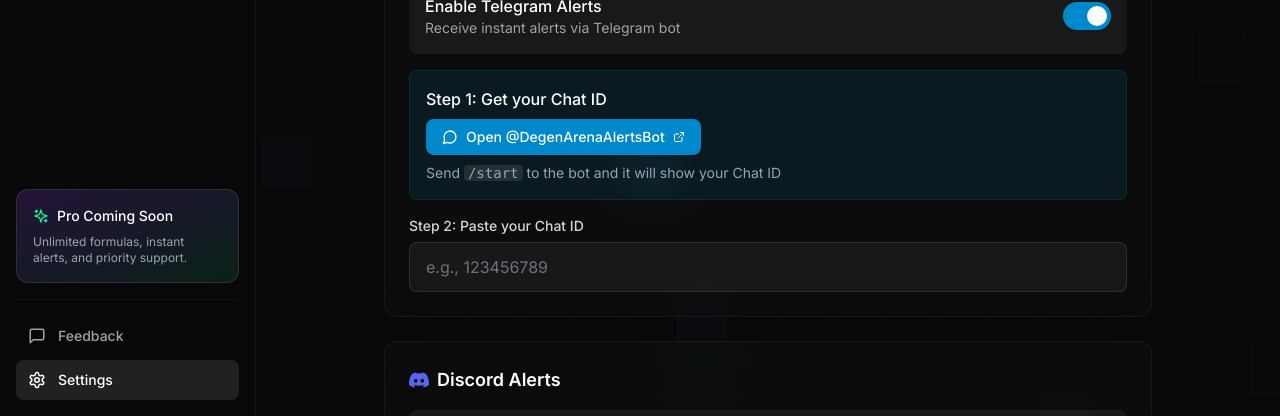
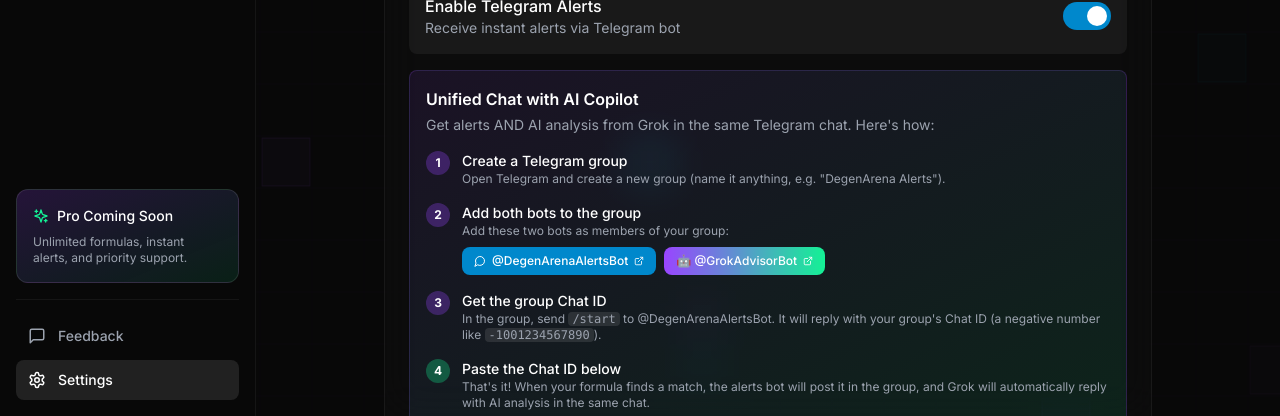
Before and after one commit to volynsal/degenarena, a Next.js app: page /settings in a window 1280 px wide. Both pictures are taken after a click on the button 1087 px from the left and 1285 px from the top of the page. Shown: the part 1269-1685 px from the top of the page. Built offline with nearby package versions, Linux system fonts and the light colour scheme; no server answers.

Commit message:
Going live

```diff
--- a/src/app/(dashboard)/settings/page.tsx
+++ b/src/app/(dashboard)/settings/page.tsx
@@ -478,26 +478,87 @@ export default function SettingsPage() {
 
             {formData.telegram_enabled && (
               <>
-                <div className="p-4 rounded-lg bg-[#0088cc]/10 border border-[#0088cc]/20">
-                  <p className="text-white font-medium mb-2">Step 1: Get your Chat ID</p>
+                {/* Unified Chat Setup Guide */}
+                <div className="p-4 rounded-lg bg-gradient-to-br from-arena-purple/10 to-arena-cyan/10 border border-arena-purple/20">
+                  <p className="text-white font-semibold mb-1">Unified Chat with AI Copilot</p>
+                  <p className="text-sm text-gray-400 mb-4">
+                    Get alerts AND AI analysis from Grok in the same Telegram chat. Here&apos;s how:
+                  </p>
+
+                  <div className="space-y-4">
+                    {/* Step 1 */}
+                    <div className="flex gap-3">
+                      <div className="flex-shrink-0 w-6 h-6 rounded-full bg-arena-purple/30 flex items-center justify-center text-xs font-bold text-white">1</div>
+                      <div>
+                        <p className="text-sm text-white font-medium">Create a Telegram group</p>
+                        <p className="text-xs text-gray-400">Open Telegram and create a new group (name it anything, e.g. &quot;DegenArena Alerts&quot;).</p>
+                      </div>
+                    </div>
+
+                    {/* Step 2 */}
+                    <div className="flex gap-3">
+                      <div className="flex-shrink-0 w-6 h-6 rounded-full bg-arena-purple/30 flex items-center justify-center text-xs font-bold text-white">2</div>
+                      <div>
+                        <p className="text-sm text-white font-medium">Add both bots to the group</p>
+                        <p className="text-xs text-gray-400 mb-2">Add these two bots as members of your group:</p>
+                        <div className="flex flex-wrap gap-2">
                           <a
                             href="https://t.me/DegenArenaAlertsBot"
                             target="_blank"
                             rel="noopener noreferrer"
-                    className="inline-flex items-center gap-2 px-4 py-2 bg-[#0088cc] hover:bg-[#0088cc]/90 text-white rounded-lg text-sm font-medium transition-colors"
+                            className="inline-flex items-center gap-1.5 px-3 py-1.5 bg-[#0088cc] hover:bg-[#0088cc]/90 text-white rounded-lg text-xs font-medium transition-colors"
                           >
-                    <MessageCircle className="w-4 h-4" />
-                    Open @DegenArenaAlertsBot
-                    <ExternalLink className="w-3 h-3" />
+                            <MessageCircle className="w-3 h-3" />
+                            @DegenArenaAlertsBot
+                            <ExternalLink className="w-2.5 h-2.5" />
                           </a>
-                  <p className="text-sm text-gray-400 mt-2">
-                    Send <code className="bg-white/10 px-1 rounded">/start</code> to the bot and it will show your Chat ID
+                          <a
+                            href="https://t.me/GrokAdvisorBot"
+                            target="_blank"
+                            rel="noopener noreferrer"
+                            className="inline-flex items-center gap-1.5 px-3 py-1.5 bg-gradient-to-r from-arena-purple to-arena-cyan hover:opacity-90 text-white rounded-lg text-xs font-medium transition-colors"
+                          >
+                            🤖 @GrokAdvisorBot
+                            <ExternalLink className="w-2.5 h-2.5" />
+                          </a>
+                        </div>
+                      </div>
+                    </div>
+
+                    {/* Step 3 */}
+                    <div className="flex gap-3">
+                      <div className="flex-shrink-0 w-6 h-6 rounded-full bg-arena-purple/30 flex items-center justify-center text-xs font-bold text-white">3</div>
+                      <div>
+                        <p className="text-sm text-white font-medium">Get the group Chat ID</p>
+                        <p className="text-xs text-gray-400">
+                          In the group, send <code className="bg-white/10 px-1 rounded">/start</code> to @DegenArenaAlertsBot. It will reply with your group&apos;s Chat ID (a negative number like <code className="bg-white/10 px-1 rounded">-1001234567890</code>).
+                        </p>
+                      </div>
+                    </div>
+
+                    {/* Step 4 */}
+                    <div className="flex gap-3">
+                      <div className="flex-shrink-0 w-6 h-6 rounded-full bg-arena-cyan/30 flex items-center justify-center text-xs font-bold text-white">4</div>
+                      <div>
+                        <p className="text-sm text-white font-medium">Paste the Chat ID below</p>
+                        <p className="text-xs text-gray-400">
+                          That&apos;s it! When your formula finds a match, the alerts bot will post it in the group, and Grok will automatically reply with AI analysis in the same chat.
+                        </p>
+                      </div>
+                    </div>
+                  </div>
+                </div>
+
+                {/* Alternative: DM setup */}
+                <div className="p-3 rounded-lg bg-white/5 border border-white/10">
+                  <p className="text-xs text-gray-400">
+                    <span className="text-gray-300 font-medium">Prefer DMs instead?</span> Just message <a href="https://t.me/DegenArenaAlertsBot" target="_blank" rel="noopener noreferrer" className="text-[#0088cc] hover:underline">@DegenArenaAlertsBot</a> directly, send <code className="bg-white/10 px-1 rounded">/start</code>, and paste that Chat ID below. You&apos;ll get alerts in a 1-on-1 chat (without Grok AI replies).
                   </p>
                 </div>
 
                 <Input
-                  label="Step 2: Paste your Chat ID"
-                  placeholder="e.g., 123456789"
+                  label="Paste your Chat ID"
+                  placeholder="e.g., -1001234567890 (group) or 123456789 (DM)"
                   value={formData.telegram_chat_id}
                   onChange={(e) => setFormData(prev => ({ ...prev, telegram_chat_id: e.target.value }))}
                 />
--- a/src/lib/services/alerts.ts
+++ b/src/lib/services/alerts.ts
@@ -271,7 +271,7 @@ You'll receive alerts when matches are found.`
           'Authorization': `Bearer ${apiKey}`,
         },
         body: JSON.stringify({
-          from: 'DegenArena HQ <onboarding@resend.dev>',
+          from: process.env.RESEND_FROM_EMAIL || 'DegenArena HQ <alerts@degenarenahq.com>',
           to: email,
           subject: `🎯 New Match: ${payload.tokenSymbol} matched your "${payload.formulaName}" formula`,
           html,
@@ -311,7 +311,7 @@ You'll receive alerts when matches are found.`
           'Authorization': `Bearer ${apiKey}`,
         },
         body: JSON.stringify({
-          from: 'DegenArena HQ <onboarding@resend.dev>',
+          from: process.env.RESEND_FROM_EMAIL || 'DegenArena HQ <alerts@degenarenahq.com>',
           to: email,
           subject: `🎯 DegenArena HQ Daily Report: ${payload.totalMatches} new match${payload.totalMatches === 1 ? '' : 'es'} found`,
           html,
@@ -752,7 +752,7 @@ You'll receive alerts when matches are found.`
     ${formulaSections}
 
     <div style="text-align: center; margin-top: 30px;">
-      <a href="${process.env.NEXT_PUBLIC_APP_URL || 'https://degenarena.com'}/dashboard" style="display: inline-block; background: linear-gradient(to right, #a855f7, #00ff9d); color: white; text-decoration: none; padding: 15px 30px; border-radius: 8px; font-weight: 600;">
+      <a href="${process.env.NEXT_PUBLIC_APP_URL || 'https://degenarenahq.com'}/dashboard" style="display: inline-block; background: linear-gradient(to right, #a855f7, #00ff9d); color: white; text-decoration: none; padding: 15px 30px; border-radius: 8px; font-weight: 600;">
         View Dashboard →
       </a>
     </div>
--- a/src/middleware.ts
+++ b/src/middleware.ts
@@ -2,6 +2,11 @@ import { createServerClient, type CookieOptions } from '@supabase/ssr'
 import { NextResponse, type NextRequest } from 'next/server'
 
 export async function middleware(request: NextRequest) {
+  // Skip middleware for auth callback — it needs untouched cookies (PKCE code_verifier)
+  if (request.nextUrl.pathname.startsWith('/auth/callback')) {
+    return NextResponse.next()
+  }
+
   let response = NextResponse.next({
     request: {
       headers: request.headers,
```
Lines whose indentation alone changed are shown as unchanged.
